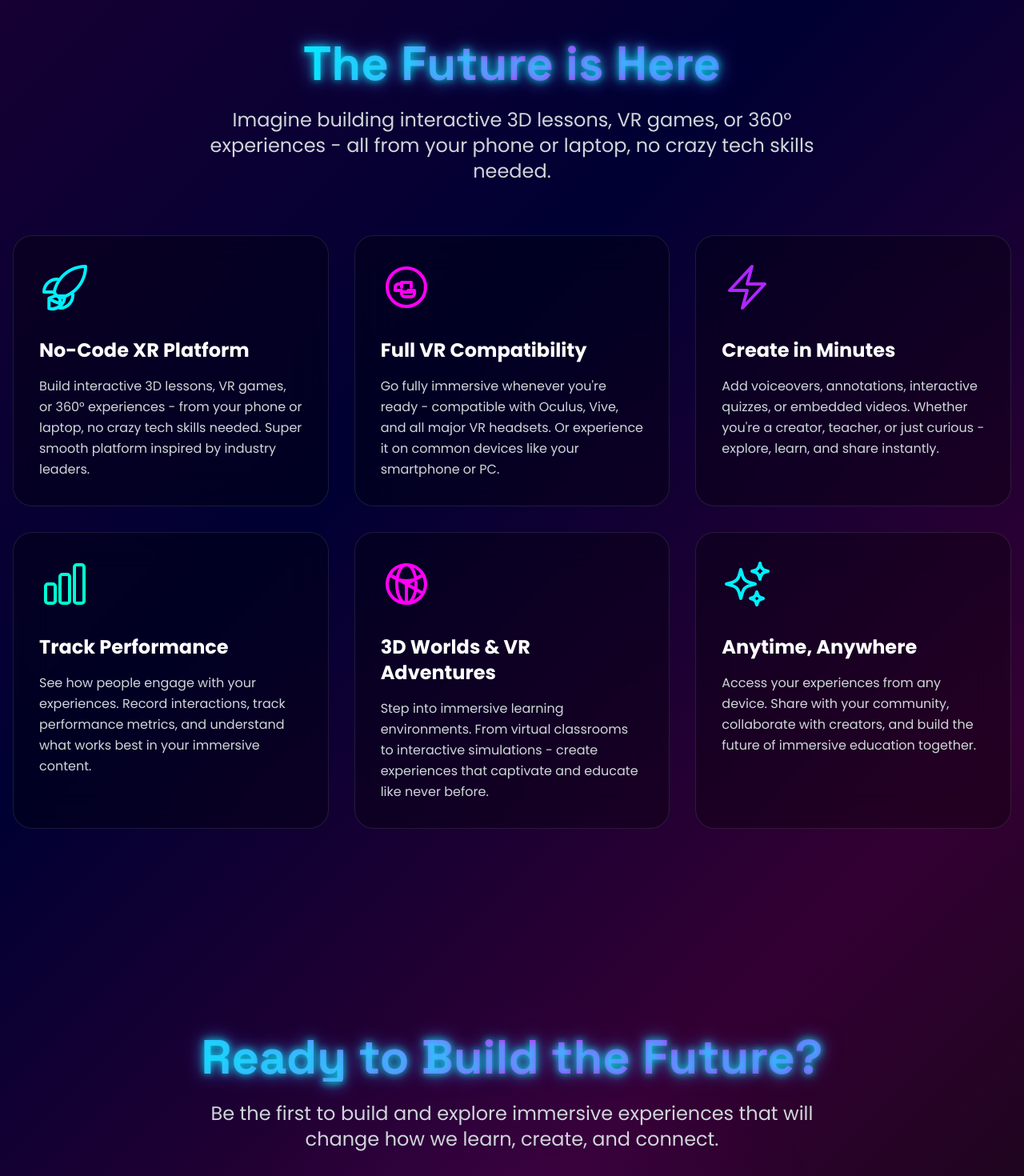
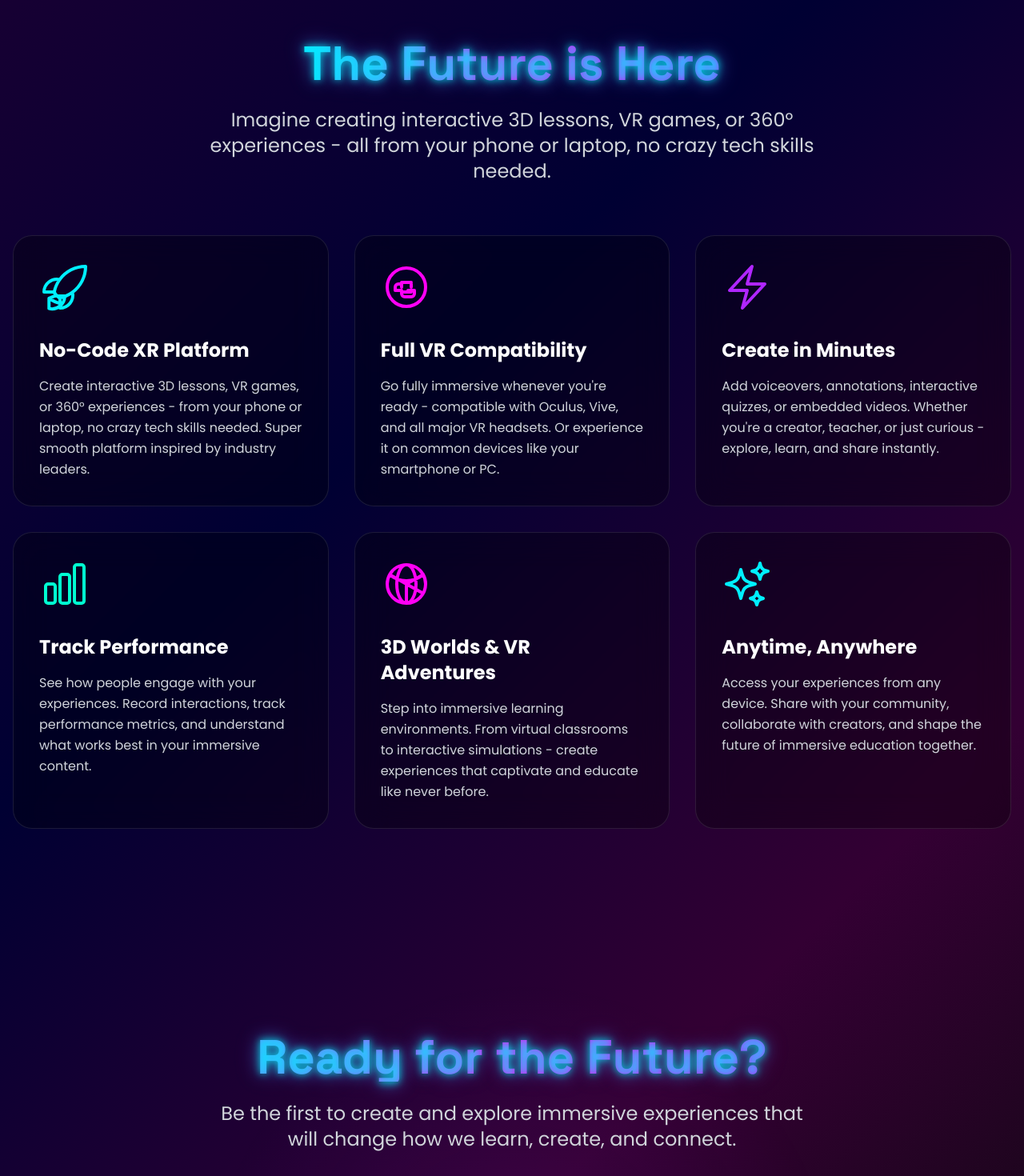
Before and after one commit to MfrankUg/Engagify_launch, a React (Vite) app: page / in a window 1280 px wide. Shown: the part 1400-2870 px from the top of the page at 80% size. Built offline with nearby package versions, Linux system fonts and the light colour scheme.

Commit message:
deployment

```diff
--- a/src/components/CTA.jsx
+++ b/src/components/CTA.jsx
@@ -26,11 +26,11 @@ const CTA = () => {
         >
           <h2 className="text-4xl md:text-5xl lg:text-6xl font-display font-bold mb-6">
             <span className="text-gradient neon-text block mb-4">
-              Ready to Build the Future?
+              Ready for the Future?
             </span>
           </h2>
           <p className="text-xl md:text-2xl text-gray-300 mb-12 max-w-3xl mx-auto">
-            Be the first to build and explore immersive experiences that will change how we learn, create, and connect.
+            Be the first to create and explore immersive experiences that will change how we learn, create, and connect.
           </p>
 
           <div className="flex flex-col sm:flex-row gap-6 justify-center items-center">
--- a/src/components/Features.jsx
+++ b/src/components/Features.jsx
@@ -28,7 +28,7 @@ const Features = () => {
     {
       iconName: 'rocket',
       title: 'No-Code XR Platform',
-      description: "Build interactive 3D lessons, VR games, or 360° experiences - from your phone or laptop, no crazy tech skills needed. Super smooth platform inspired by industry leaders.",
+      description: "Create interactive 3D lessons, VR games, or 360° experiences - from your phone or laptop, no crazy tech skills needed. Super smooth platform inspired by industry leaders.",
       gradient: 'text-neon-blue',
     },
     {
@@ -58,7 +58,7 @@ const Features = () => {
     {
       iconName: 'sparkles',
       title: 'Anytime, Anywhere',
-      description: 'Access your experiences from any device. Share with your community, collaborate with creators, and build the future of immersive education together.',
+      description: 'Access your experiences from any device. Share with your community, collaborate with creators, and shape the future of immersive education together.',
       gradient: 'text-neon-blue',
     },
   ]
@@ -77,7 +77,7 @@ const Features = () => {
             <span className="text-gradient neon-text">The Future is Here</span>
           </h2>
           <p className="text-xl md:text-2xl text-gray-300 max-w-3xl mx-auto">
-            Imagine building interactive 3D lessons, VR games, or 360° experiences - all from your phone or laptop, no crazy tech skills needed.
+            Imagine creating interactive 3D lessons, VR games, or 360° experiences - all from your phone or laptop, no crazy tech skills needed.
           </p>
         </motion.div>
 
--- a/vite.config.js
+++ b/vite.config.js
@@ -1,6 +1,12 @@
 import { defineConfig } from 'vite'
 import react from '@vitejs/plugin-react'
 
+// https://vitejs.dev/config/
 export default defineConfig({
   plugins: [react()],
+  base: '/Engagify_launch/',
+  build: {
+    outDir: 'dist',
+    assetsDir: 'assets',
+  },
 })
```
Also changed, not shown: 1 other file (tests, documents, lock files or other folders).
